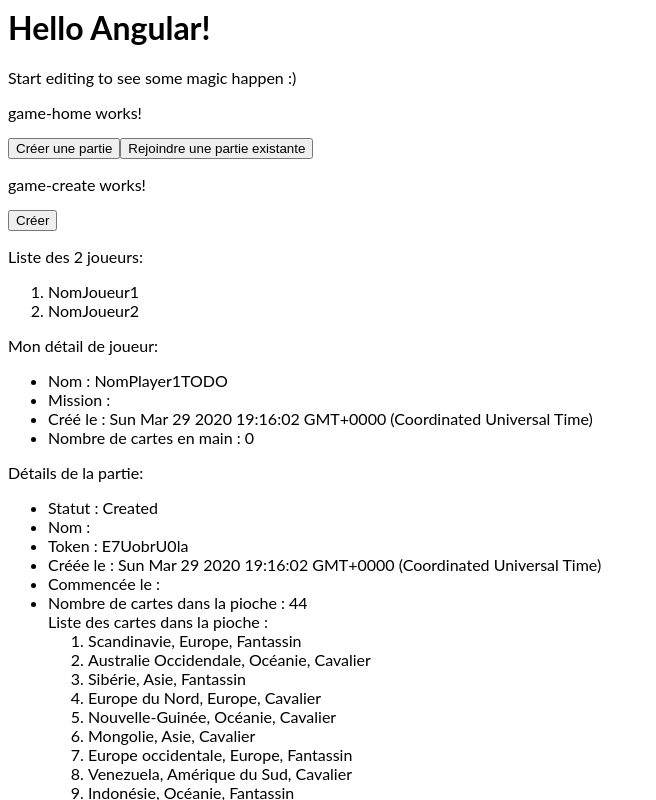
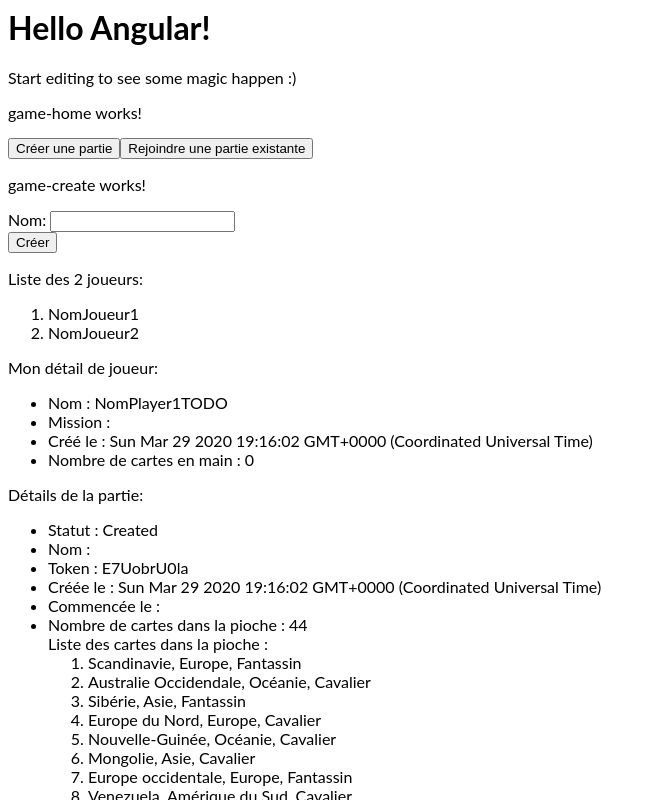
Before and after one commit to dracito/risk-game-manager, an Angular app: page / in a window 1280 px wide. Both pictures are taken after a click on the button "Créer une partie". Shown: the top 800 px of the page, without its empty margins (0-656 px from the left). Built offline with nearby package versions, Linux system fonts and the light colour scheme.

Commit message:
4 files modified

```diff
--- a/src/app/app.module.ts
+++ b/src/app/app.module.ts
@@ -16,7 +16,6 @@
 import { PlayersService } from './players/players.service';
 import { GameHomeComponent } from './games/game-home/game-home.component';
 import { GameCreateComponent } from './games/game-create/game-create.component';
-
 
 @NgModule({
   imports:      [
--- a/src/app/games/game-create/game-create.component.html
+++ b/src/app/games/game-create/game-create.component.html
@@ -1,6 +1,12 @@
 <p>
 game-create works!
 </p>
-<form [formGroup]="createForm" (ngSubmit)="onSubmit(createForm.value)">
+<form [formGroup]="createForm" (ngSubmit)="onSubmit()">
+  <div>
+    <label>
+      Nom:
+      <input type="text" formControlName="nameControl">
+    </label>
+  </div>
   <button class="button" type="submit">Créer</button>
 </form>
--- a/src/app/games/game-create/game-create.component.ts
+++ b/src/app/games/game-create/game-create.component.ts
@@ -2,7 +2,8 @@
 import { GameService } from '../game.service';
 import { Game } from '../Game';
 
-import { FormBuilder, ReactiveFormsModule } from '@angular/forms';
+import { FormBuilder, ReactiveFormsModule, FormGroup } from '@angular/forms';
+import { FormControl } from '@angular/forms';
 
 @Component({
   selector: 'app-game-create',
@@ -11,23 +12,22 @@
 })
 export class GameCreateComponent implements OnInit {
   game;
-  createForm;
+  createForm = new FormGroup({
+    nameControl: new FormControl(''),
+  });
 
-  constructor(private gameService:GameService, private formBuilder: FormBuilder) {
-    this.createForm = this.formBuilder.group({
-      name: ''
-    });
+  constructor(private gameService:GameService) {
   }
 
   ngOnInit() {
     this.game = new Game();
   }
 
-  onSubmit(data) {
+  onSubmit() {
+    console.warn('La partie a bien été créée', this.createForm.value);
+    console.warn('La partie a bien été créée', this.createForm.value["nameControl"]);
     // Process checkout data here
     this.game = this.gameService.createGame();
     this.createForm.reset();
-
-    console.warn('La partie a bien été créée', data);
   }
 }
--- a/src/app/games/game.service.ts
+++ b/src/app/games/game.service.ts
@@ -17,9 +17,16 @@
 
   constructor(private territoriesService: TerritoriesService, private playersService:PlayersService) { }
 
-  public createGame(data):Game{
-    //TODO
-    return new Game();
+  public createGame(name:string):Game{
+    let game = new Game();
+    game.name = name;
+    return this.saveGame(game);
+  }
+
+  private saveGame(game:Game):Game{
+    //TODO save game in database
+    //game.id = BDD.save(Game);
+    return game;
   }
 
   public buildMissions(game:Game){
```
